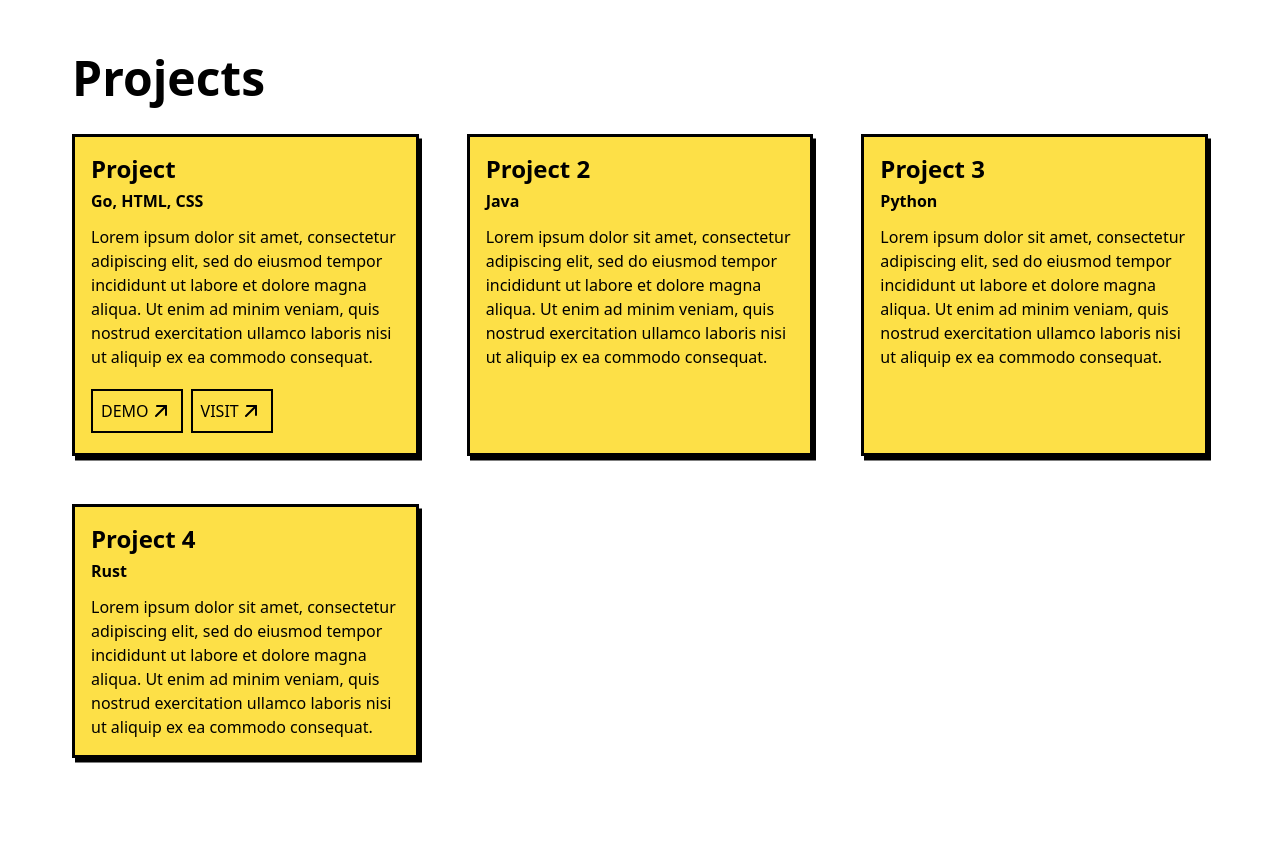
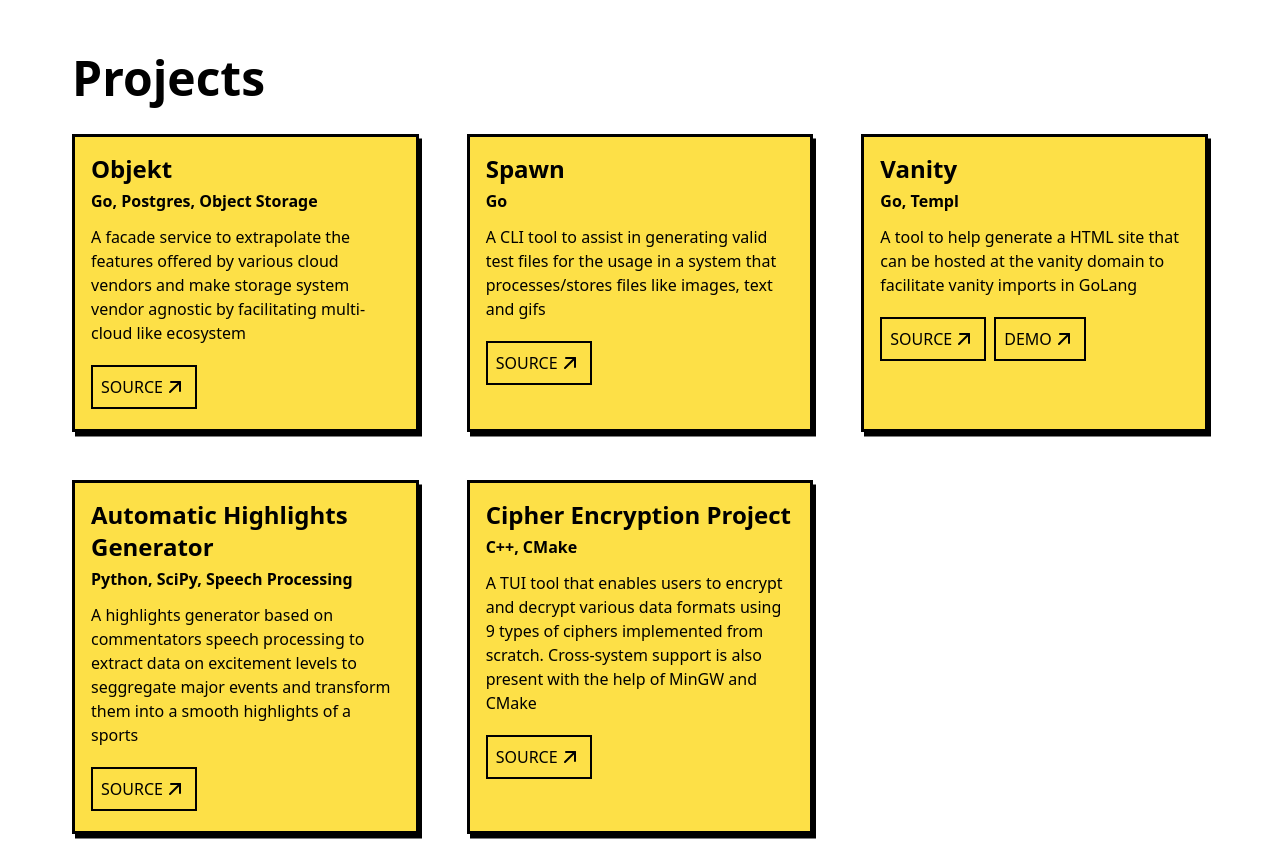
Before and after one commit to PrajeenRG/personal-website, a SvelteKit app: page / in a window 1280 px wide. Shown: the part 1380-2221 px from the top of the page. Built offline with nearby package versions, Linux system fonts and the light colour scheme; a web font is replaced by a local one.

Commit message:
:art: Add data file support to update site easily
Signed-off-by: Prajeen Govardhanam <p@prajeen.com>

```diff
--- a/src/lib/components/ProjectCard.svelte
+++ b/src/lib/components/ProjectCard.svelte
@@ -2,20 +2,30 @@
   import { IconArrowUpRight } from '@tabler/icons-svelte'
 
   export let name = ''
+  /**
+   * @type string[] | undefined
+   */
   export let languages = []
   export let shortDesc = ''
+  /**
+   * @typedef {Object} Link
+   * @property {string} name
+   * @property {string} href
+   */
+  /** @type Link[] | undefined
+   */
   export let links = []
 </script>
 
 <div class="card p-1 md:p-2 lg:p-4">
   <div class="mb-1">
     <h5 class="name">{name}</h5>
-    {#if languages.length > 0}
+    {#if languages && languages.length > 0}
       <p class="language">{languages.join(', ')}</p>
     {/if}
   </div>
   <p>{shortDesc}</p>
-  {#if links.length > 0}
+  {#if links && links.length > 0}
     <div class="link-container">
       {#each links as link}
         <a class="link" href={link.href}>
--- a/src/routes/+layout.svelte
+++ b/src/routes/+layout.svelte
@@ -1,6 +1,8 @@
 <script>
   import '../app.pcss'
   import logo from '$lib/assets/logo.svg'
+
+  import { page } from '$app/stores'
 
   import { IconBrandGithub, IconBrandLinkedin } from '@tabler/icons-svelte'
 </script>
@@ -21,20 +23,24 @@
         <a href="#projects">Projects</a>
         <a href="#work">Work</a>
         <a href="/blog">Blog</a>
+        {#if $page.data.socials.github}
           <a
             aria-label="github"
-          href="https://github.com/PrajeenRG"
+            href="https://github.com/{$page.data.socials.github}"
             class="border-2 border-black p-1 rounded transition-shadow shadow-xy-2 hover:shadow-xy-1"
           >
             <IconBrandGithub size={24} />
           </a>
+        {/if}
+        {#if $page.data.socials.linkedin}
           <a
             aria-label="linkedin"
-          href="https://linkedin.com/in/PrajeenRG"
+            href="https://linkedin.com/in/{$page.data.socials.linkedin}"
             class="border-2 border-black p-1 rounded transition-shadow shadow-xy-2 hover:shadow-xy-1"
           >
             <IconBrandLinkedin size={24} />
           </a>
+        {/if}
       </div>
     </div>
   </nav>
--- /dev/null
+++ b/src/routes/+page.server.js
@@ -0,0 +1,91 @@
+/** @type {import('./$types').PageServerLoad} */
+export function load() {
+  return {
+    name: 'Prajeen Govardhanam',
+    title: 'Prajeen Govardhanam | Software Developer',
+    description:
+      'A budding backend developer who loves to experiment with things which seem to be boundless. View the adventures through this twisty road of software development.',
+    hero: {
+      main: 'Hey There! Step into my digital playground',
+      sub: 'Juggling databases, APIs, and server-side scripts, I turn caffeine into scalable code and quirky commits.',
+    },
+    socials: {
+      email: 'p@prajeen.com',
+      linkedin: 'PrajeenRG',
+      github: 'PrajeenRG',
+    },
+    about: {
+      paragraphs: [
+        'With over a year of industry experience and many many side projects later, I’ve found my groove in the backend, where the real magic happens. I’m all about creating robust solutions that not only work but also bring joy to those who use them.',
+        'My passion for software is as vast as the databases I manage. I believe in writing code that’s not just functional but also has personality. Whether it’s a clever algorithm or an API that sings, I ensure every line of code I craft has its own story to tell.',
+        'On any given day, you can find me juggling JSON, wrestling with RESTful services, and having a ball with backend architecture. But it’s not all work and no play; I make sure there’s always time for a good laugh, a quirky commit, or a spontaneous brainstorming session with my rubber duck.',
+      ],
+    },
+    projects: [
+      {
+        name: 'Objekt',
+        languages: ['Go', 'Postgres', 'Object Storage'],
+        shortDesc:
+          'A facade service to extrapolate the features offered by various cloud vendors and make storage system vendor agnostic by facilitating multi-cloud like ecosystem',
+        links: [
+          {
+            name: 'Source',
+            href: 'https://github.com/AttoLeap/objekt',
+          },
+        ],
+      },
+      {
+        name: 'Spawn',
+        languages: ['Go'],
+        shortDesc:
+          'A CLI tool to assist in generating valid test files for the usage in a system that processes/stores files like images, text and gifs',
+        links: [
+          {
+            name: 'Source',
+            href: 'https://github.com/PrajeenRG/spawn',
+          },
+        ],
+      },
+      {
+        name: 'Vanity',
+        languages: ['Go', 'Templ'],
+        shortDesc:
+          'A tool to help generate a HTML site that can be hosted at the vanity domain to facilitate vanity imports in GoLang',
+        links: [
+          {
+            name: 'Source',
+            href: 'https://github.com/PrajeenRG/vanity',
+          },
+          {
+            name: 'Demo',
+            href: 'https://go.prajeen.com',
+          },
+        ],
+      },
+      {
+        name: 'Automatic Highlights Generator',
+        languages: ['Python', 'SciPy', 'Speech Processing'],
+        shortDesc:
+          'A highlights generator based on commentators speech processing to extract data on excitement levels to seggregate major events and transform them into a smooth highlights of a sports',
+        links: [
+          {
+            name: 'Source',
+            href: 'https://github.com/PrajeenRG/automatic-highlights-generator',
+          },
+        ],
+      },
+      {
+        name: 'Cipher Encryption Project',
+        languages: ['C++', 'CMake'],
+        shortDesc:
+          'A TUI tool that enables users to encrypt and decrypt various data formats using 9 types of ciphers implemented from scratch. Cross-system support is also present with the help of MinGW and CMake',
+        links: [
+          {
+            name: 'Source',
+            href: 'https://github.com/PrajeenRG/Cipher-Encryption-Project',
+          },
+        ],
+      },
+    ],
+  }
+}
--- a/src/routes/+page.svelte
+++ b/src/routes/+page.svelte
@@ -3,46 +3,28 @@
   import { IconBrandGoogleDrive, IconBrandGmail } from '@tabler/icons-svelte'
   import banner from '$lib/assets/banner.png'
 
-  const title = 'Prajeen Govardhanam | Software Developer'
-  const description =
-    'A budding backend developer who loves to experiment with things which seem to be boundless. View the adventures through this twisty road of software development.'
-
-  const projectData = {
-    name: 'Project',
-    languages: ['Go', 'HTML', 'CSS'],
-    shortDesc:
-      'Lorem ipsum dolor sit amet, consectetur adipiscing elit, sed do eiusmod tempor incididunt ut labore et dolore magna aliqua. Ut enim ad minim veniam, quis nostrud exercitation ullamco laboris nisi ut aliquip ex ea commodo consequat.',
-    links: [
-      {
-        name: 'Demo',
-        href: '/demo',
-      },
-      {
-        name: 'Visit',
-        href: '/visit',
-      },
-    ],
-  }
+  /** @type {import('./$types').PageServerData} */
+  export let data
 </script>
 
 <svelte:head>
   <!-- HTML Meta Tags -->
-  <title>{title}</title>
-  <meta name="description" content={description} />
+  <title>{data.title}</title>
+  <meta name="description" content={data.description} />
 
   <!-- Facebook Meta Tags -->
   <meta property="og:url" content="https://prajeen.com" />
   <meta property="og:type" content="website" />
-  <meta property="og:title" content={title} />
-  <meta property="og:description" content={description} />
+  <meta property="og:title" content={data.title} />
+  <meta property="og:description" content={data.description} />
   <meta property="og:image" content={banner} />
 
   <!-- Twitter Meta Tags -->
   <meta name="twitter:card" content="summary_large_image" />
   <meta property="twitter:domain" content="prajeen.com" />
   <meta property="twitter:url" content="https://prajeen.com" />
-  <meta name="twitter:title" content={title} />
-  <meta name="twitter:description" content={description} />
+  <meta name="twitter:title" content={data.title} />
+  <meta name="twitter:description" content={data.description} />
   <meta name="twitter:image" content={banner} />
 </svelte:head>
 <div
@@ -50,13 +32,8 @@
   class="flex flex-col min-h-[80vh] w-screen bg-white place-items-center justify-center p-4 md:p-8 lg:p-12"
 >
   <div class="text-center py-4 md:py-6 lg:py-8">
-    <h1 class="text-7xl font-bold p-2 mb-2">
-      Hey There! Step into my digital playground
-    </h1>
-    <p class="text-3xl p-2 mt-2">
-      Juggling databases, APIs, and server-side scripts, I turn caffeine into
-      scalable code and quirky commits.
-    </p>
+    <h1 class="text-7xl font-bold p-2 mb-2">{data.hero.main}</h1>
+    <p class="text-3xl p-2 mt-2">{data.hero.sub}</p>
   </div>
   <div class="flex flex-row gap-6 text-center text-lg">
     <a
@@ -69,7 +46,7 @@
     </a>
     <a
       class="rounded border-[3px] border-black shadow-xy-3 px-4 py-2 font-bold bg-red-400 transition-shadow hover:shadow-xy-1"
-      href="mailto:p@prajeen.com"
+      href="mailto:{data.socials.email}"
     >
       <span class="flex flex-row gap-2 place-items-center justify-between">
         <IconBrandGmail size={32} />Send E-Mail
@@ -82,25 +59,10 @@
   class="grid w-screen grid-rows-1 grid-cols-3 gap-12 bg-white place-items-center p-6 md:p-12 lg:p-[4.5rem]"
 >
   <div class="h-full col-span-2 py-4 md:py-6 lg:py-8">
-    <h3 class="text-5xl font-bold mb-2">About Me</h3>
-    <p class="text-xl pt-4 pb-2 pr-4">
-      With over a year of industry experience and many many side projects later,
-      I’ve found my groove in the backend, where the real magic happens. I’m all
-      about creating robust solutions that not only work but also bring joy to
-      those who use them.
-    </p>
-    <p class="text-xl py-2 pr-4">
-      My passion for software is as vast as the databases I manage. I believe in
-      writing code that’s not just functional but also has personality. Whether
-      it’s a clever algorithm or an API that sings, I ensure every line of code
-      I craft has its own story to tell.
-    </p>
-    <p class="text-xl py-2 pr-4">
-      On any given day, you can find me juggling JSON, wrestling with RESTful
-      services, and having a ball with backend architecture. But it’s not all
-      work and no play; I make sure there’s always time for a good laugh, a
-      quirky commit, or a spontaneous brainstorming session with my rubber duck.
-    </p>
+    <h3 class="text-5xl font-bold mb-4">About Me</h3>
+    {#each data.about.paragraphs as para}
+      <p class="text-xl py-2 pr-4">{para}</p>
+    {/each}
   </div>
   <enhanced:img
     src="/src/lib/assets/profile-picture.png?w=1536;960;540;384"
@@ -113,21 +75,8 @@
 <div id="projects" class="w-screen bg-white p-6 md:p-12 lg:p-[4.5rem]">
   <h3 class="text-5xl font-bold mb-2">Projects</h3>
   <div class="grid grid-flow-row grid-cols-3 gap-12 my-4 md:my-6 lg:my-8">
-    <ProjectCard {...projectData} />
-    <ProjectCard
-      name={'Project 2'}
-      languages={['Java']}
-      shortDesc={'Lorem ipsum dolor sit amet, consectetur adipiscing elit, sed do eiusmod tempor incididunt ut labore et dolore magna aliqua. Ut enim ad minim veniam, quis nostrud exercitation ullamco laboris nisi ut aliquip ex ea commodo consequat.'}
-    />
-    <ProjectCard
-      name={'Project 3'}
-      languages={['Python']}
-      shortDesc={'Lorem ipsum dolor sit amet, consectetur adipiscing elit, sed do eiusmod tempor incididunt ut labore et dolore magna aliqua. Ut enim ad minim veniam, quis nostrud exercitation ullamco laboris nisi ut aliquip ex ea commodo consequat.'}
-    />
-    <ProjectCard
-      name={'Project 4'}
-      languages={['Rust']}
-      shortDesc={'Lorem ipsum dolor sit amet, consectetur adipiscing elit, sed do eiusmod tempor incididunt ut labore et dolore magna aliqua. Ut enim ad minim veniam, quis nostrud exercitation ullamco laboris nisi ut aliquip ex ea commodo consequat.'}
-    />
+    {#each data.projects as project}
+      <ProjectCard {...project} />
+    {/each}
   </div>
 </div>
```
Lines whose indentation alone changed are shown as unchanged.
